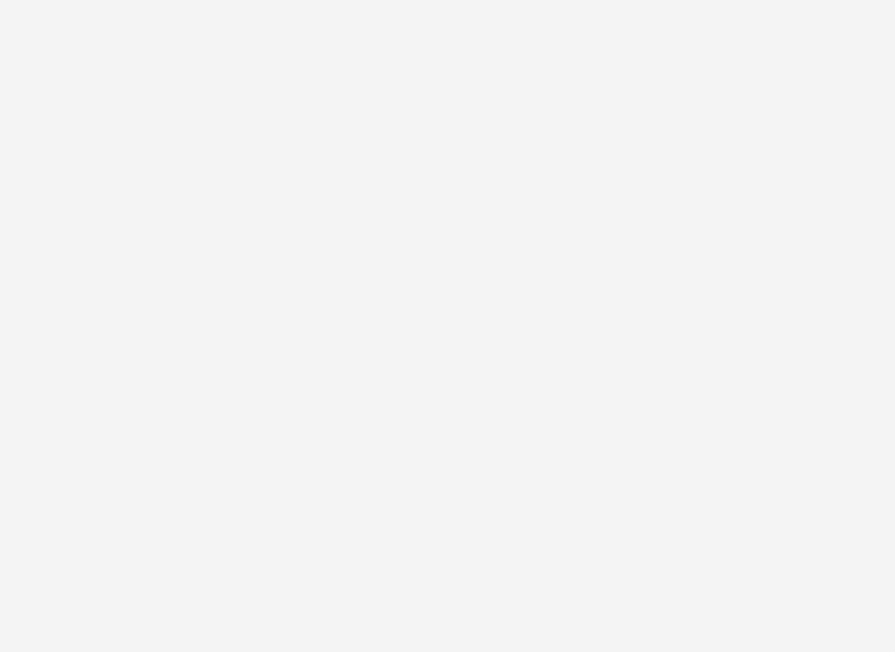
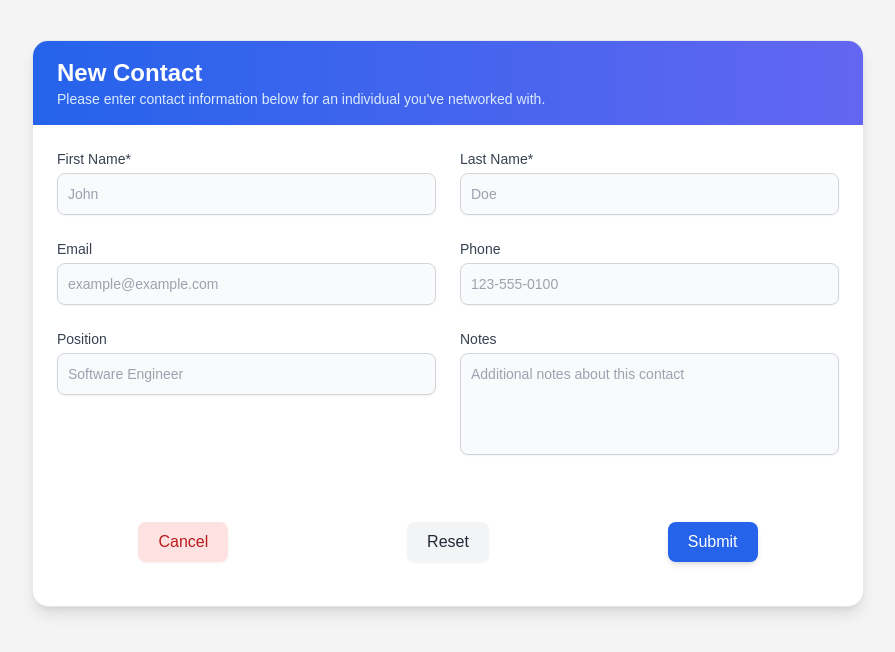
Before and after one commit to sirus-the-beaver/job-tracker, a React (Create React App) app in the folder frontend/: page /new-contact in a window 1280 px wide. Before the commit this address had no page. Shown: the top 652 px of the page, without its empty margins (192-1087 px from the left). Built offline with nearby package versions, Linux system fonts and the light colour scheme.

Commit message:
Create and style NewContact component

```diff
--- a/frontend/src/App.js
+++ b/frontend/src/App.js
@@ -19,6 +19,7 @@ import Signup from './components/Signup';
 import Dashboard from './components/Dashboard';
 import NewJob from './components/NewJob';
 import NewSkill from './components/NewSkill';
+import NewContact from './components/NewContact';
 
 
 function App() {
@@ -30,6 +31,9 @@ function App() {
         <Route path="/" element={<Dashboard />} />
         <Route path="/new-job" element={<NewJob />} />
         <Route path="/new-skill" element={<NewSkill />} />
+        <Route path="/new-contact" element={<NewContact />} />
+
+        {/* Catch-all route for 404 Not Found */}
         <Route element={<PrivateRoute />}>
           {/* Add private routes here */}
         </Route>
--- /dev/null
+++ b/frontend/src/components/NewContact.js
@@ -0,0 +1,188 @@
+import React, { useState } from 'react';
+import { useNavigate } from 'react-router-dom';
+
+const NewContact = () => {
+    const navigate = useNavigate();
+
+    const [firstName, setFirstName] = useState('');
+    const [lastName, setLastName] = useState('');
+    const [email, setEmail] = useState('');
+    const [phone, setPhone] = useState('');
+    const [position, setPosition] = useState('');
+    const [notes, setNotes] = useState('');
+    const [error, setError] = useState('');
+
+    const EMAIL_REGEX = /^[^\s@]+@[^\s@]+\.[^\s@]+$/;
+    const PHONE_REGEX = /^\+?[0-9\s-]+$/;
+    const ALPHA_REGEX = /^[a-zA-Z\s]+$/;
+
+    const validateInput = () => {
+        if (!firstName || !ALPHA_REGEX.test(firstName)) {
+            setError('First name is required and must contain only letters.');
+            return false;
+        };
+        if (!lastName || !ALPHA_REGEX.test(lastName)) {
+            setError('Last name is required and must contain only letters.');
+            return false;
+        };
+        if (email && !EMAIL_REGEX.test(email)) {
+            setError('Email is invalid.');
+            return false;
+        };
+        if (phone && !PHONE_REGEX.test(phone)) {
+            setError('Phone number is invalid.');
+            return false;
+        };
+        if (position && !ALPHA_REGEX.test(position)) {
+            setError('Position must contain only letters.');
+            return false;
+        };
+        if (notes && !ALPHA_REGEX.test(notes)) {
+            setError('Notes must contain only letters.');
+            return false;
+        };
+    };
+
+    const handleSubmit = async (e) => {
+        e.preventDefault();
+        if (!validateInput()) {
+            return;
+        }
+        setError('');
+        const newContact = {
+            firstName,
+            lastName,
+            email,
+            phone,
+            position,
+            notes
+        };
+        // TO_DO: Send newContact to the backend API
+    };
+
+    const handleReset = () => {
+        setFirstName('');
+        setLastName('');
+        setEmail('');
+        setPhone('');
+        setPosition('');
+        setNotes('');
+        setError('');
+    };
+
+    const handleCancel = () => {
+        handleReset();
+        navigate('/');
+    }
+
+    return (
+        <div className='max-w-4xl mx-auto px-4 sm:px-6 lg:px-8 py-10'>
+            {error && (
+                <div className='fixed inset-0 bg-black/50 z-50 flex items-center justify-center'>
+                    <div className='bg-white p-6 text-center space-y-4 rounded-xl shadow-xl max-w-sm w-full'>
+                        <h2 className='text-lg font-semibold text-red-600'>Submission Failed</h2>
+                        <p className='text-sm text-gray-700'>{error}</p>
+                        <button
+                            onClick={() => setError('')}
+                            className='mt-4 px-4 py-2 bg-red-600 text-white rounded-md hover:bg-red-700 transition'
+                        >
+                            Dismiss
+                        </button>
+                    </div>
+                </div>
+            )}
+            <div className='bg-white rounded-2xl shadow-lg border border-gray-200 overflow-hidden'>
+                <div className='bg-gradient-to-r from-blue-600 to-indigo-500 px-6 py-4'>
+                    <h1 className='text-xl sm:text-2xl font-semibold text-white'>New Contact</h1>
+                    <p className='text-sm text-blue-100'>Please enter contact information below for an individual you've networked with.</p>
+                </div>
+
+                <form onSubmit={handleSubmit} onReset={handleReset} className='p-6 space-y-6'>
+                    <div className='grid grid-cols-1 md:grid-cols-2 gap-6'>
+                        <div>
+                            <label htmlFor='firstName' className='block text-sm font-medium text-gray-700'>First Name*</label>
+                            <input
+                                type='text'
+                                id='firstName'
+                                placeholder='John'
+                                value={firstName}
+                                onChange={(e) => setFirstName(e.target.value)}
+                                required
+                                className='mt-1 w-full border border-gray-300 rounded-lg bg-gray-50 p-2.5 text-sm shadow-sm focus:border-blue-500 focus:ring-2 focus:ring-blue-500 transition'
+                            />
+                        </div>
+
+                        <div>
+                            <label htmlFor='lastName' className='block text-sm font-medium text-gray-700'>Last Name*</label>
+                            <input
+                                type='text'
+                                id='lastName'
+                                placeholder='Doe'
+                                value={lastName}
+                                onChange={(e) => setLastName(e.target.value)}
+                                required
+                                className='mt-1 w-full border border-gray-300 rounded-lg bg-gray-50 p-2.5 text-sm shadow-sm focus:border-blue-500 focus:ring-2 focus:ring-blue-500 transition'
+                            />
+                        </div>
+
+                        <div>
+                            <label htmlFor='email' className='block text-sm font-medium text-gray-700'>Email</label>
+                            <input
+                                type='email'
+                                id='email'
+                                placeholder='example@example.com'
+                                value={email}
+                                onChange={(e) => setEmail(e.target.value)}
+                                className='mt-1 w-full border border-gray-300 rounded-lg bg-gray-50 p-2.5 text-sm shadow-sm focus:border-blue-500 focus:ring-2 focus:ring-blue-500 transition'
+                            />
+                        </div>
+
+                        <div>
+                            <label htmlFor='phone' className='block text-sm font-medium text-gray-700'>Phone</label>
+                            <input
+                                type='tel'
+                                id='phone'
+                                placeholder='123-555-0100'
+                                value={phone}
+                                onChange={(e) => setPhone(e.target.value)}
+                                className='mt-1 w-full border border-gray-300 rounded-lg bg-gray-50 p-2.5 text-sm shadow-sm focus:border-blue-500 focus:ring-2 focus:ring-blue-500 transition'
+                            />
+                        </div>
+
+                        <div>
+                            <label htmlFor='position' className='block text-sm font-medium text-gray-700'>Position</label>
+                            <input
+                                type='text'
+                                id='position'
+                                placeholder='Software Engineer'
+                                value={position}
+                                onChange={(e) => setPosition(e.target.value)}
+                                className='mt-1 w-full border border-gray-300 rounded-lg bg-gray-50 p-2.5 text-sm shadow-sm focus:border-blue-500 focus:ring-2 focus:ring-blue-500 transition'
+                            />
+                        </div>
+
+                        <div>
+                            <label htmlFor='notes' className='block text-sm font-medium text-gray-700'>Notes</label>
+                            <textarea
+                                id='notes'
+                                placeholder='Additional notes about this contact'
+                                value={notes}
+                                rows='4'
+                                onChange={(e) => setNotes(e.target.value)}
+                                className='mt-1 w-full resize-none border border-gray-300 rounded-lg bg-gray-50 p-2.5 text-sm shadow-sm focus:border-blue-500 focus:ring-2 focus:ring-blue-500 transition'
+                            />
+                        </div>
+                    </div>
+
+                    <div className='flex flex-col sm:flex-row gap-4 justify-end pt-4'>
+                        <button type='button' onClick={handleCancel} className='w-full sm:w-auto px-5 py-2 bg-red-100 text-red-700 rounded-lg hover:bg-red-200 shadow-sm transition'>Cancel</button>
+                        <button type='reset' className='w-full sm:w-auto px-5 py-2 bg-gray-100 text-gray-800 rounded-lg hover:bg-gray-200 shadow-sm transition'>Reset</button>
+                        <button type='submit' className='w-full sm:w-auto px-5 py-2 bg-blue-600 text-white rounded-lg hover:bg-blue-700 shadow-md transition'>Submit</button>
+                    </div>
+                </form>
+            </div>
+        </div>
+    )
+};
+
+export default NewContact;
```
